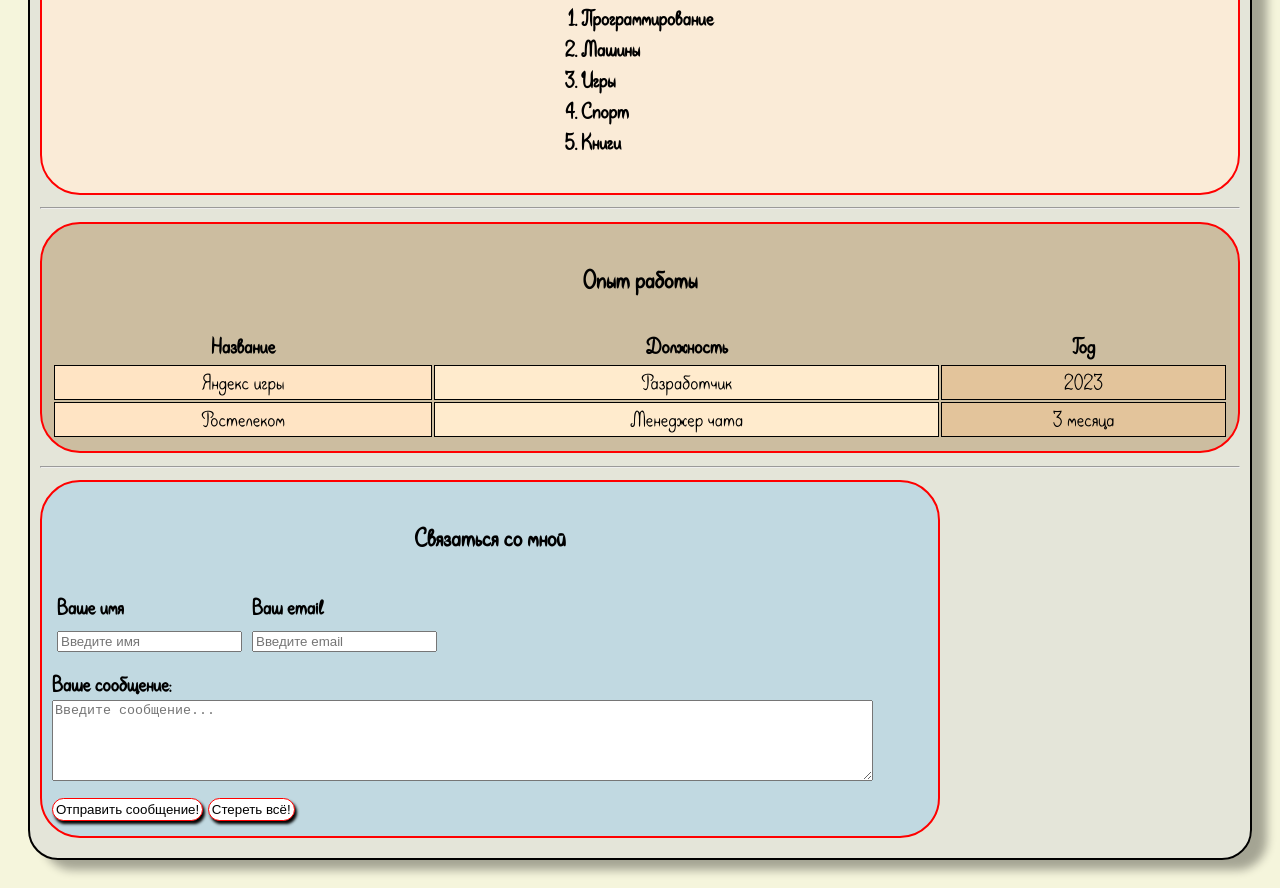
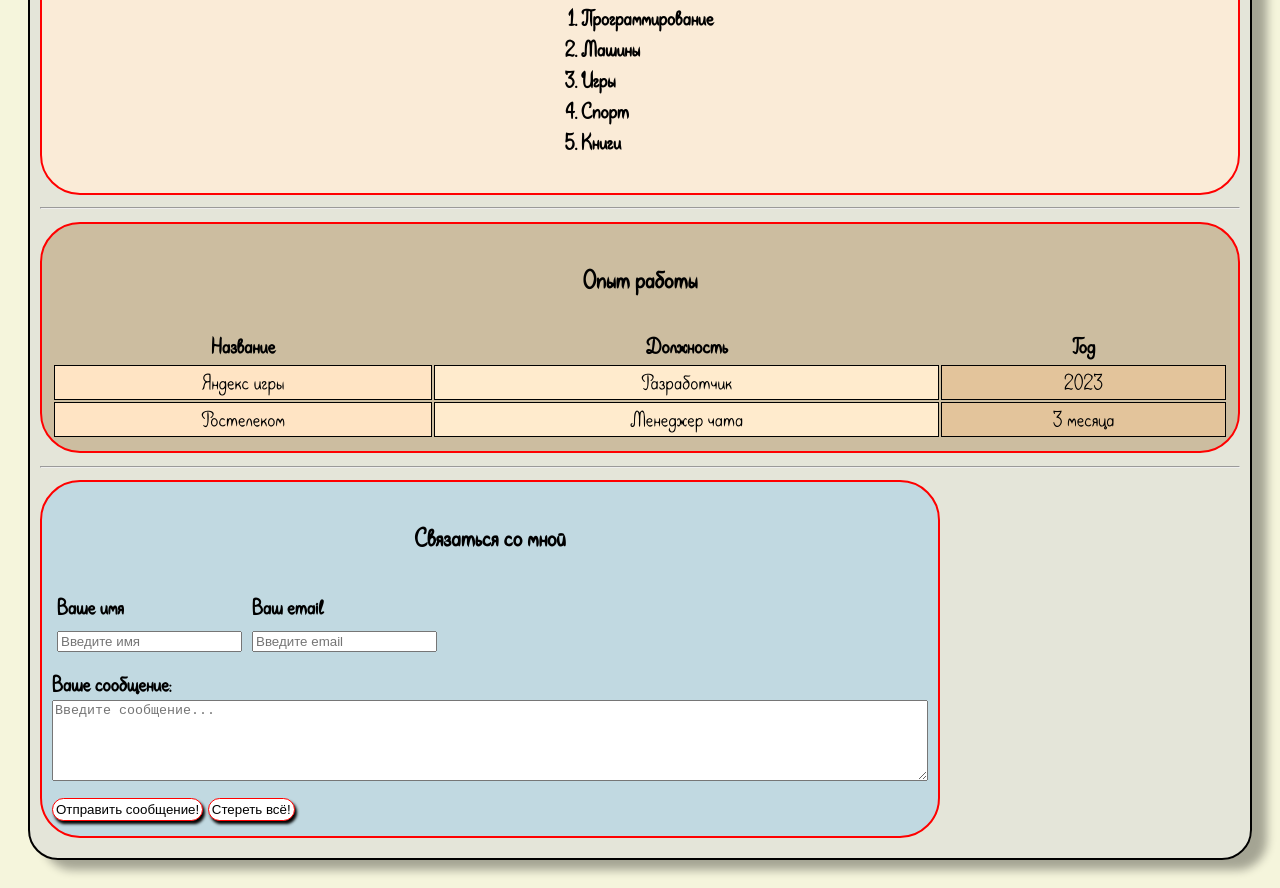
Before and after one commit to AlearvickOne/resume, a plain HTML site: page index.html in a window 1280 px wide. Shown: the part 453-1341 px from the top of the page. Drawn offline with Linux system fonts and the light colour scheme.

Commit message:
Message add

```diff
--- a/index.html
+++ b/index.html
@@ -94,7 +94,7 @@
                 <div class="textbox__message">
                     <label for="your_message">Ваше сообщение:</label>
                     <br>
-                    <textarea name="message" id="your_message" cols="100" rows="5" placeholder="Введите сообщение..."></textarea>
+                    <textarea name="message" id="your_message" cols="1000" rows="5" placeholder="Введите сообщение..."></textarea>
                 </div>
 
                 <div class="buttons">
```
